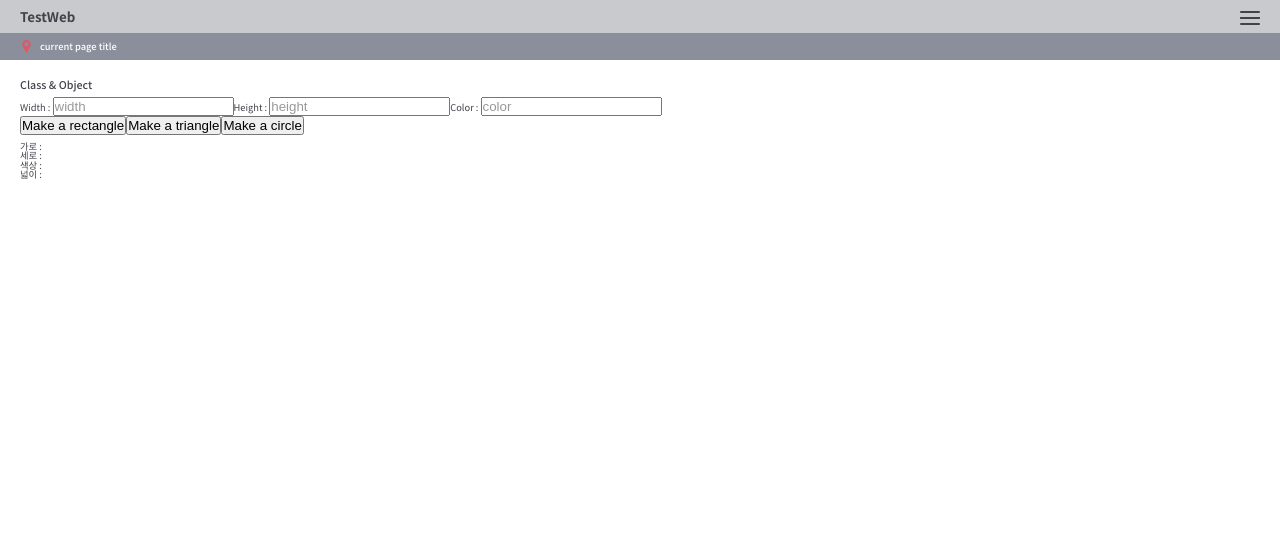
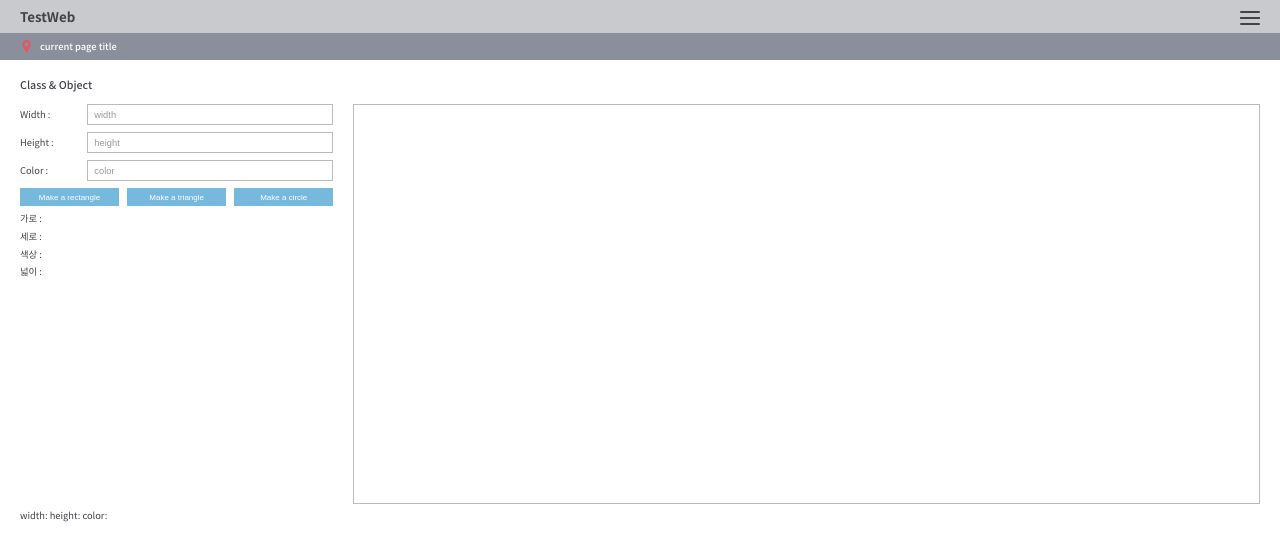
Before and after one commit to devlkhkr/rctprtc, a React (Create React App) app: page /Class in a window 1280 px wide. Shown: the top 560 px of the page. Built offline with nearby package versions, Linux system fonts and the light colour scheme.

Commit message:
layout & set state shape object
layout & set state shape object

```diff
--- a/src/css/index.css
+++ b/src/css/index.css
@@ -61,6 +61,17 @@ h2 {
   color: #fff;
   font-family: "notoSansMedium";
   font-size: 0.72917rem;
+}
+
+button {
+  padding: 0.36458rem 0.72917rem;
+  border: 0;
+  font-size: 0.72917rem;
+}
+
+button.btn_color_01 {
+  background: #77b8dd;
+  color: #fff;
 }
 
 .header {
@@ -171,6 +182,7 @@ ul.nav {
   -webkit-transition-duration: .3s;
           transition-duration: .3s;
   line-height: 0;
+  z-index: 999;
 }
 
 ul.nav li {
@@ -254,6 +266,70 @@ h3 {
   background: #3F7CA5;
 }
 
+.shapeStore, #shapeArea {
+  display: inline-block;
+  height: 31.25rem;
+  vertical-align: middle;
+}
+
+#shapeArea {
+  position: relative;
+  width: calc(100% - calc(500rem / 19.20));
+  border: 0.05208rem solid #bbb;
+}
+
+#shapeArea * {
+  position: absolute;
+  cursor: pointer;
+}
+
+.shapeStore {
+  width: 26.04167rem;
+  padding-right: 1.5625rem;
+}
+
+.shapeStore .shapeSet + .shapeSet {
+  margin-top: 0.52083rem;
+}
+
+.shapeStore .shapeSet label {
+  display: inline-block;
+  width: 5.20833rem;
+}
+
+.shapeStore .shapeSet input {
+  width: calc(100% - (100rem / 19.20));
+  height: 1.66667rem;
+  padding: 0 0.52083rem;
+  border: 0.05208rem solid #bbb;
+  font-size: 0.72917rem;
+}
+
+.shapeStore .shapeCreateBtns {
+  margin-top: 0.52083rem;
+}
+
+.shapeStore .shapeCreateBtns button {
+  width: calc(100% / 3 - (8rem / 19.20));
+  font-size: 0.625rem;
+}
+
+.shapeStore .shapeCreateBtns button + button {
+  margin-left: 0.625rem;
+}
+
+.shapeStore ul.shapeInfo {
+  margin-top: 0.52083rem;
+}
+
+.shapeStore ul.shapeInfo li {
+  line-height: 1.2;
+}
+
+.shapeStore ul.shapeInfo li + li {
+  margin-top: 0.52083rem;
+}
+
 #shapeArea {
   margin: 0.52083rem 0;
 }
@@ -262,9 +338,19 @@ h3 {
   display: inline-block;
 }
 
+#shapeArea #tooltip {
+  padding: 0.52083rem;
+  background: rgba(0, 0, 0, 0.5);
+  color: #fff;
+}
+
 @media all and (max-width: 700px) {
   html {
     font-size: 4vw;
   }
+  .shapeStore, #shapeArea {
+    width: 100%;
+    padding: 0;
+  }
 }
 /*# sourceMappingURL=index.css.map */
--- a/src/css/index.scss
+++ b/src/css/index.scss
@@ -60,6 +60,16 @@ h2{
     color: #fff;
     font-family: $notoM;
     font-size: px(14);
+}
+
+button{
+    padding: px(7) px(14);
+    border: 0;
+    font-size: px(14);
+    &.btn_color_01{
+        background: rgb(119, 184, 221);
+        color: #fff;
+    }
 }
 
 .header{
@@ -174,6 +184,7 @@ ul.nav{
     background: $color1;
     transition-duration: .3s;
     line-height: 0;
+    z-index: 999;
     li{
         width: 100%;
         a{
@@ -251,16 +262,78 @@ h3{
         }
     }
 }
-
+.shapeStore, #shapeArea{
+    display: inline-block;
+    height: px(600);
+    vertical-align: middle;
+}
+#shapeArea{
+    position: relative;
+    width: calc(100% - calc(500rem / 19.20));
+    border: px(1) solid #bbb;
+    *{
+        position: absolute;
+        cursor: pointer;
+    }
+}
+.shapeStore{
+    width: px(500);
+    padding-right: px(30);
+    .shapeSet{
+        &+.shapeSet{
+            margin-top: px(10);
+        }
+        label{
+            display: inline-block;
+            width: px(100);
+        }
+        input{
+            width: calc(100% - (100rem / 19.20));
+            height: px(32);
+            padding: 0 px(10);
+            border: px(1) solid #bbb;
+            font-size: px(14);
+        }
+    }
+    .shapeCreateBtns{
+        margin-top: px(10);
+        button{
+            width: calc(100% / 3 - (8rem / 19.20));
+            font-size: px(12);
+            +button{
+                margin-left: px(12);
+            }
+        }
+    }
+    ul.shapeInfo{
+        margin-top: px(10);
+        li{
+            line-height: 1.2;
+            &+li{
+                margin-top: px(10);
+            }
+        }
+    }
+}
 #shapeArea{
     margin: px(10) 0;
     span{
         display: inline-block;
     }
+    #tooltip{
+        padding: px(10);
+        background: rgba(0,0,0,.5);
+        color: #fff;
+    }
 }
+
 
 @media all and(max-width: 700px){
     html{
         font-size: 4vw;
     }
+    .shapeStore, #shapeArea{
+        width: 100%;
+        padding: 0;
+    }
 }
--- a/src/pages/Class.js
+++ b/src/pages/Class.js
@@ -1,4 +1,5 @@
 import React, { Component } from 'react';
+import reactDom from 'react-dom';
 import ReactDOM from "react-dom";
 
 class Shape{
@@ -35,12 +36,36 @@ class ClassTest extends Component{
         this.makeARectangle = this.makeARectangle.bind(this)
         this.makeATriangle = this.makeATriangle.bind(this)
         this.makeACircle = this.makeACircle.bind(this)
+        this.tooltipOn = this.tooltipOn.bind(this)
         this.state = {
             width: null,
             height: null,
             color: null,
             area: null,
+            shapes: [],
+            tooltip: {
+                opacity: 1,
+                left: 0,
+                top: 0,
+                shapeWidth: null,
+                shapeHeight: null,
+                shapeColor: null,
+            }
         };
+    }
+    tooltipOn = (e) => {
+        this.setState({
+            tooltip: {
+                opacity: 1,
+                shapeWidth: e.target.getAttribute("width"),
+                shapeHeight: e.target.getAttribute("height"),
+                shapeColor: e.target.getAttribute("color"),
+            }
+        })
+    }
+
+    tooltipOff = (e) => {
+
     }
 
     widthChange = (e) => {
@@ -59,17 +84,18 @@ class ClassTest extends Component{
         })
     }
 
-    makeARectangle = () => ReactDOM.render(this.makeAShape(
-        new Rectangle("rectangle", this.state.width, this.state.height, this.state.color)
-    ), document.getElementById('shapeArea'))
-
-    makeATriangle = () => ReactDOM.render(this.makeAShape(
-        new Triangle("triangle", this.state.width, this.state.height, this.state.color)
-    ), document.getElementById('shapeArea'))
-
-    makeACircle = () => ReactDOM.render(this.makeAShape(
-        new Circle("circle", this.state.width, this.state.height, this.state.color)
-    ), document.getElementById('shapeArea'))
+    makeARectangle = () => {
+        this.state.shapes.push(this.makeAShape(new Rectangle("rectangle", this.state.width, this.state.height, this.state.color)));
+        reactDom.render(this.state.shapes,document.getElementById("shapeArea"))
+    }
+    makeATriangle = () => {
+        this.state.shapes.push(this.makeAShape(new Triangle("triangle", this.state.width, this.state.height, this.state.color)));
+        reactDom.render(this.state.shapes,document.getElementById("shapeArea"))
+    }
+    makeACircle = () => {
+        this.state.shapes.push(this.makeAShape(new Circle("circle", this.state.width, this.state.height, this.state.color)));
+        reactDom.render(this.state.shapes,document.getElementById("shapeArea"))
+    }
 
     makeAShape(shapeInfo){
         if(this.state.width == null){
@@ -88,11 +114,11 @@ class ClassTest extends Component{
             return;
         }
         function shapeStyle(){
-            var styleValue = {}
+            var styleValue = {left: 0, top: 0}
             if(shapeInfo.type === "rectangle" || shapeInfo.type === "circle"){
                 styleValue.width = shapeInfo.width + "px";
                 styleValue.height = shapeInfo.height + "px";
-                styleValue.backgroundColor = shapeInfo.color
+                styleValue.backgroundColor = shapeInfo.color;
             }
             if(shapeInfo.type === "circle"){
                 styleValue.borderRadius = "100%";
@@ -108,11 +134,14 @@ class ClassTest extends Component{
         this.setState({
             area: shapeInfo.getShapeArea()
         })
-        return React.createElement('span',
-        {
-            style: shapeStyle()
-        }
-        , null);
+        return React.createElement("span", {
+            style: shapeStyle(),
+            width: this.state.width,
+            height: this.state.height,
+            color: this.state.color,
+            onMouseOver: this.tooltipOn,
+            onMouseOut: this.tooltipOff,
+        }, null)
     }
 
     render(){
@@ -121,23 +150,42 @@ class ClassTest extends Component{
                 <div className="wrapper_tool">
                     <h3>Class & Object</h3>
                 </div>
-                <div>
-                    <label>Width : </label><input type="number" id="input_set_width" placeholder="width" onChange={this.widthChange}></input>
-                    <label>Height : </label><input type="number" id="input_set_height" placeholder="height" onChange={this.heightChange}></input>
-                    <label>Color : </label><input type="text" id="input_set_color" placeholder="color" onChange={this.colorChange}></input>
+                <div className="shapeStore">
+                    <div className="shapeSet">
+                        <label>Width : </label><input type="number" id="input_set_width" placeholder="width" onChange={this.widthChange}></input>
+                    </div>
+                    <div className="shapeSet">
+                        <label>Height : </label><input type="number" id="input_set_height" placeholder="height" onChange={this.heightChange}></input>
+                    </div>
+                    <div className="shapeSet">
+                        <label>Color : </label><input type="text" id="input_set_color" placeholder="color" onChange={this.colorChange}></input>
+                    </div>
+                    <div className="shapeCreateBtns">
+                        <button onClick={this.makeARectangle} className="btn_color_01">Make a rectangle</button>
+                        <button onClick={this.makeATriangle} className="btn_color_01">Make a triangle</button>
+                        <button onClick={this.makeACircle} className="btn_color_01">Make a circle</button>
+                    </div>
+                    <ul className="shapeInfo">
+                        <li>가로 : {this.state.width}</li>
+                        <li>세로 : {this.state.height}</li>
+                        <li>색상 : {this.state.color}</li>
+                        <li>넓이 : {this.state.area}</li>
+                    </ul>
                 </div>
-                <div>
-                    <button onClick={this.makeARectangle}>Make a rectangle</button>
-                    <button onClick={this.makeATriangle}>Make a triangle</button>
-                    <button onClick={this.makeACircle}>Make a circle</button>
-                </div>
-                <div id="shapeArea"></div>
-                <div>
-                    <div>가로 : {this.state.width}</div>
-                    <div>세로 : {this.state.height}</div>
-                    <div>색상 : {this.state.color}</div>
-                    <div>넓이 : {this.state.area}</div>
-                </div>
+                <span id="shapeSheet">
+                    <div id="shapeArea"></div>
+                    <span id="tooltip" style={
+                            {
+                                opacity: this.state.tooltip.opacity,
+                                left: this.state.tooltip.left,
+                                top: this.state.tooltip.top
+                            }
+                        }>
+                            width: {this.state.tooltip.shapeWidth}
+                            height: {this.state.tooltip.shapeHeight}
+                            color: {this.state.tooltip.shapeColor}
+                    </span>
+                </span>
             </div>
         );
     }
```
Also changed, not shown: 1 other file (tests, documents, lock files or other folders).
